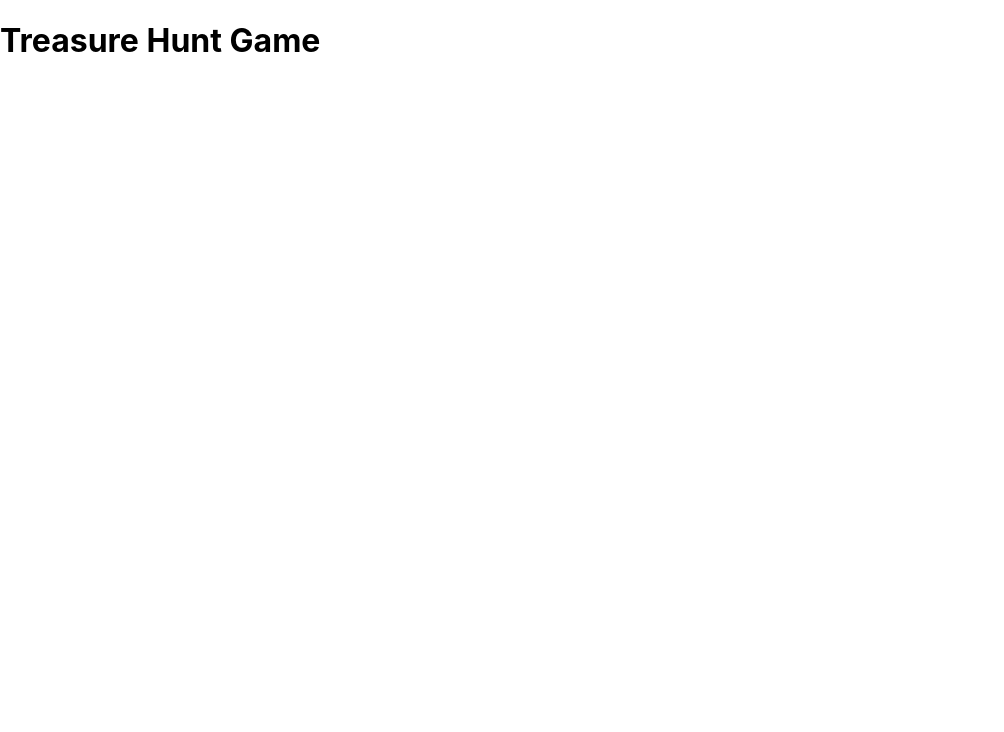
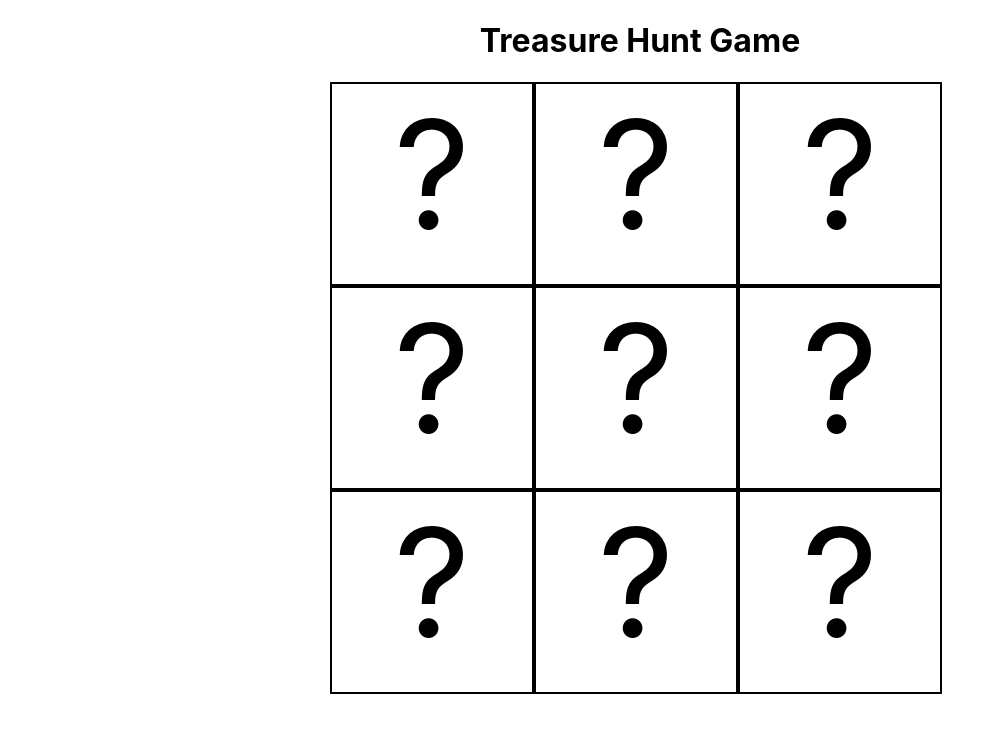
Before and after one commit to learn-academy-2022-bravo/treasure-hunt-sjproctor, a React (Create React App) app: page / in a window 1280 px wide. Shown: the top 732 px of the page, without its empty margins (0-1004 px from the left). Built offline with nearby package versions, Linux system fonts and the light colour scheme.

Commit message:
As a user, I can see a page with a 3 by 3 grid board game with a question mark in each square

```diff
--- a/src/App.css
+++ b/src/App.css
@@ -0,0 +1,18 @@
+.square {
+  height: 200px;
+  width: 200px;
+  border: 2px solid black;
+  font-size: 150px;
+  text-align: center;
+}
+
+.gameboard {
+  display: flex;
+  flex-wrap: wrap;
+  width: 620px;
+  margin: 0 auto;
+}
+
+h1 {
+  text-align: center;
+}
--- a/src/App.js
+++ b/src/App.js
@@ -1,5 +1,6 @@
 import React, { Component } from 'react'
 import './App.css'
+import Square from './components/Square'
 
 class App extends Component {
   constructor(props) {
@@ -13,6 +14,16 @@
     return(
       <>
         <h1>Treasure Hunt Game</h1>
+        <div className="gameboard">
+          {this.state.board.map((value, index) => {
+            return(
+              <Square
+                key={index}
+                value={value}
+              />
+            )
+          })}
+        </div>
       </>
     )
   }
--- a/src/components/Square.js
+++ b/src/components/Square.js
@@ -4,6 +4,9 @@
   render() {
     return(
       <>
+        <div className="square">
+          {this.props.value}
+        </div>
       </>
     )
   }
```
Also changed, not shown: 1 other file (tests, documents, lock files or other folders).
